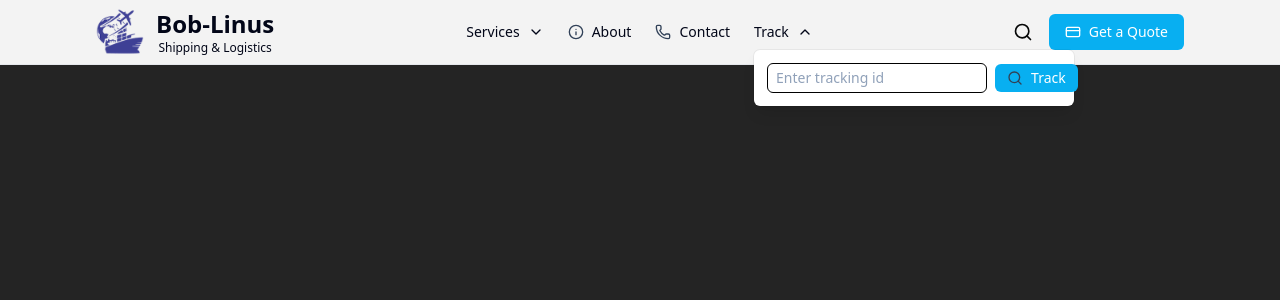
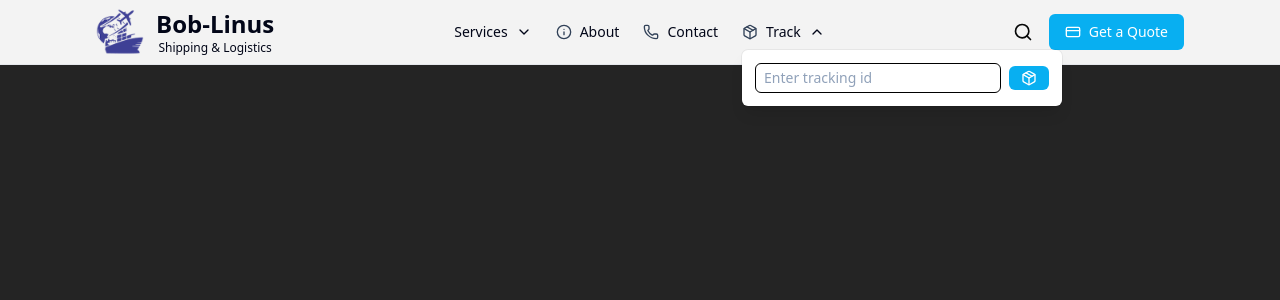
Before and after one commit to aklademarco/bob-linus-shipping, a React (Vite) app: page / in a window 1280 px wide. Both pictures are taken after a click on the button "Track". Shown: the top 300 px of the page. Built offline with nearby package versions, Linux system fonts and the light colour scheme.

Commit message:
Add Package icon to tracking button and update styles for better visibility

```diff
--- a/src/components/nav.jsx
+++ b/src/components/nav.jsx
@@ -1,6 +1,6 @@
 // ...ex// ...ex// ...ex// ...existing code...
 import React, { useEffect, useRef, useState } from 'react';
-import { Search, X, Menu, ChevronDown, Info, Phone, CreditCard } from 'lucide-react';
+import { Search, X, Menu, ChevronDown, Info, Phone, CreditCard, Package } from 'lucide-react';
 
 export default function Nav() {
   const [open, setOpen] = useState(false); // mobile menu
@@ -184,6 +184,7 @@ export default function Nav() {
                 onClick={(e) => { e.stopPropagation(); setTrackingOpen((s) => !s); }}
                 className="flex items-center gap-2 text-sm text-slate-950 hover:text-[#08aff1]"
               >
+                <Package className="w-4 h-4 text-slate-700" />
                 Track
                 <ChevronDown className={`w-4 h-4 transition-transform ${trackingOpen ? 'rotate-180' : ''}`} aria-hidden />
               </button>
@@ -198,8 +199,7 @@ export default function Nav() {
                   <form onSubmit={handleTrackSubmit} className="flex items-center gap-2" data-tracking>
                     <input ref={trackingRef} value={trackingId} onChange={(e) => setTrackingId(e.target.value)} placeholder="Enter tracking id" className="flex-1 px-2 py-1 border rounded-md text-sm text-black placeholder:text-slate-400" />
                     <button type="submit" className="px-3 py-1 bg-[#08aff1] text-white rounded-md text-sm flex items-center gap-2">
-                      <Search className="w-4 h-4" color="#334155" />
-                      Track
+                      <Package className="w-4 h-4" />
                     </button>
                   </form>
                 </div>
@@ -233,7 +233,7 @@ export default function Nav() {
                     aria-label="Search services"
                   />
                   <button type="submit" className="px-3 py-1 bg-[#08aff1] text-white rounded-md text-sm">Go</button>
-                  <button type="button" onClick={(e) => { e.stopPropagation(); setSearchOpen(false); }} aria-label="Close search" className="ml-2 p-2">
+                  <button type="button" onClick={(e) => { e.stopPropagation(); setSearchOpen(false); }} aria-label="Close search" className="ml-2 p-2 text-[#060707]">
                     ✕
                   </button>
                 </form>
@@ -320,7 +320,10 @@ export default function Nav() {
                 onClick={(e) => { e.stopPropagation(); setTrackingOpen((s) => !s); }}
                 className="w-full flex items-center justify-between px-4 py-2 text-sm text-slate-700 bg-slate-50 rounded-md"
               >
-                <span>Track</span>
+                <div className="flex items-center gap-2">
+                  <Package className="w-4 h-4" />
+                  <span>Track</span>
+                </div>
                 <ChevronDown className={`w-4 h-4 transition-transform ${trackingOpen ? 'rotate-180' : ''}`} aria-hidden />
               </button>
             </div>
@@ -342,8 +345,7 @@ export default function Nav() {
                     />
                   </div>
                   <button type="submit" className="px-3 py-1 bg-[#08aff1] text-white rounded-md text-sm flex items-center gap-2">
-                    <Search className="w-4 h-4" color="#334155" />
-                    Track
+                    <Package className="w-4 h-4" />
                   </button>
                 </form>
               </div>
```
